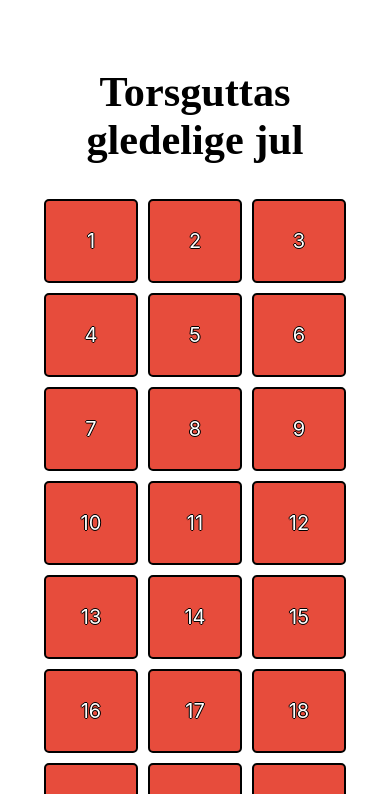
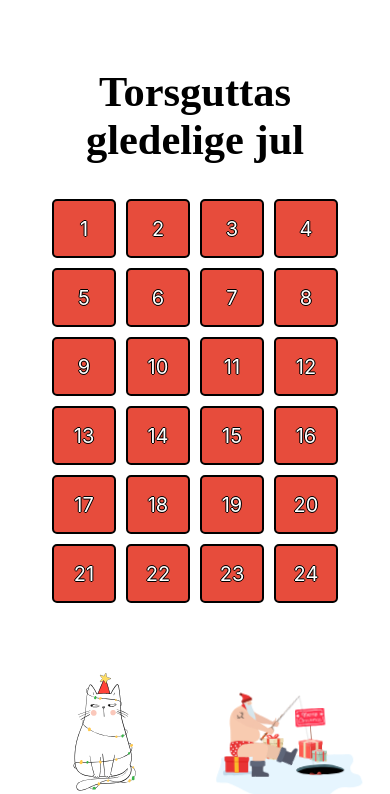
Before and after one commit to simon-cmyk/xmas_site, a React (Create React App) app: page / in a window 390 px wide. Shown: the top 794 px of the page. Built offline with nearby package versions, Linux system fonts and the light colour scheme.

Commit message:
for small phones

```diff
--- a/src/App.css
+++ b/src/App.css
@@ -234,3 +234,30 @@
     left: 10px;
   }
 }
+
+@media (max-width: 490px) {
+  .calendar-square{
+    width: 60px;
+    height: 55px;
+  }
+
+  .calendar-container {
+    max-width: 350px;
+  }
+
+  .xmas-anim {
+    width: 150px; /* Adjust the size */
+    height: 150px; /* Adjust the size */
+    position: absolute;
+    top: 650px;
+    right: 25px;
+  }
+
+  .cat-anim {
+    width: 150px; /* Adjust the size */
+    height: 150px; /* Adjust the size */
+    position: absolute;
+    top: 650px;
+    left: 25px;
+  }
+}
```
Also changed, not shown: 6 other files (tests, documents, lock files or other folders).
